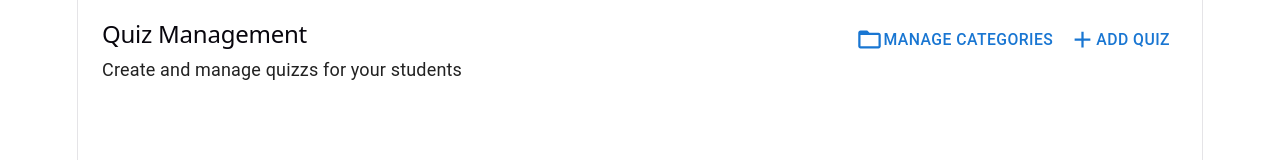
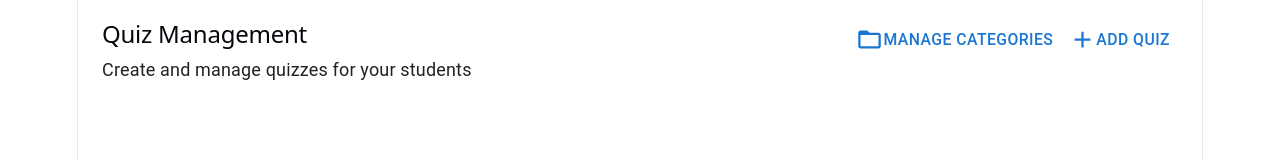
Before and after one commit to The-Five-Stack/quizzer-ui, a React (Vite) app: page / in a window 1280 px wide. Shown: the top 160 px of the page. Built offline with nearby package versions, Linux system fonts and the light colour scheme.

Commit message:
add: navigate between quizlist and quiz details

```diff
--- a/src/pages/QuizList.tsx
+++ b/src/pages/QuizList.tsx
@@ -2,17 +2,19 @@ import { Button } from "@mui/material";
 import "./QuizList.css";
 import FolderOpenIcon from "@mui/icons-material/FolderOpen";
 import AddIcon from "@mui/icons-material/Add";
+import { useNavigate } from "react-router";
 
 export default function QuizList() {
+  const navigate = useNavigate();
   return (
     <>
       <div className="header">
         <div className="title">
           <h2>Quiz Management</h2>
-          <p>Create and manage quizzs for your students</p>
+          <p>Create and manage quizzes for your students</p>
         </div>
         <div>
-          <Button className="manage-btn">
+          <Button className="manage-btn" onClick={() => navigate("/quiz-details")}>
             <FolderOpenIcon />
             <div>Manage Categories</div>
           </Button>
```
